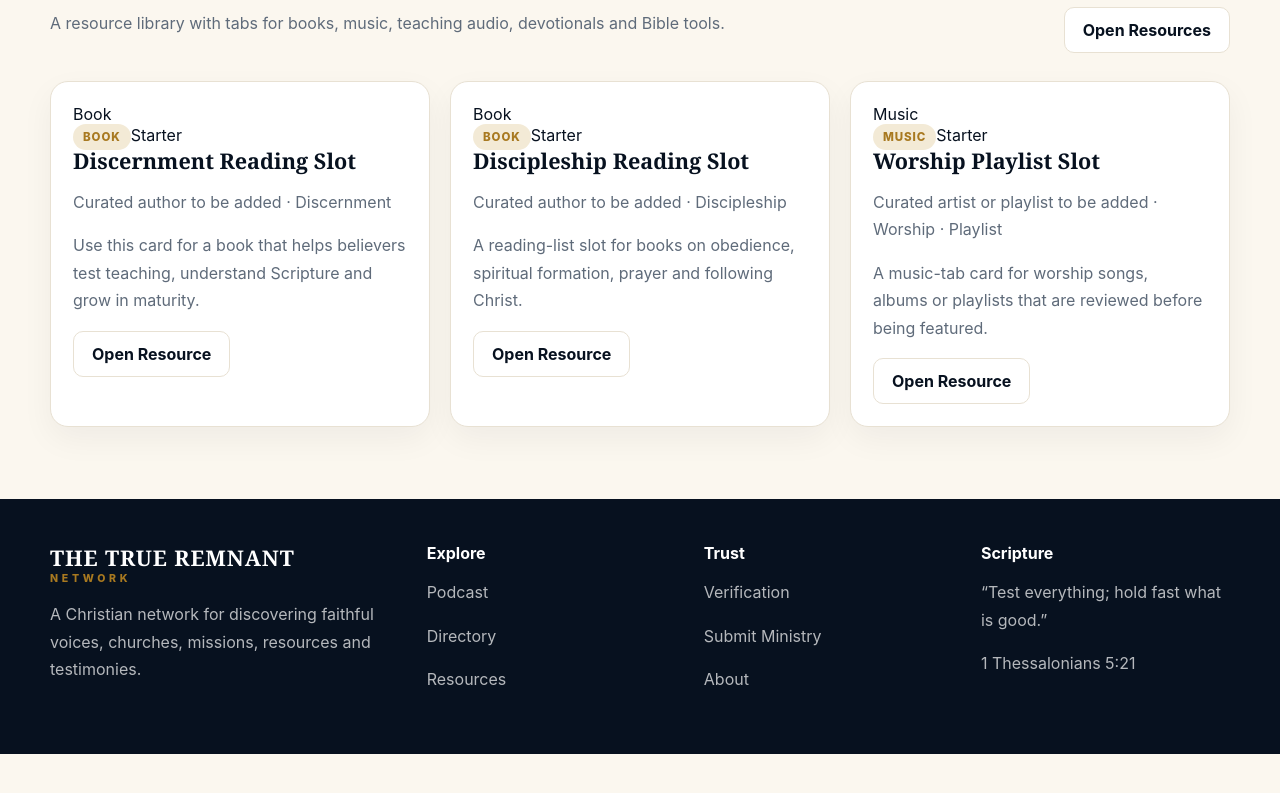
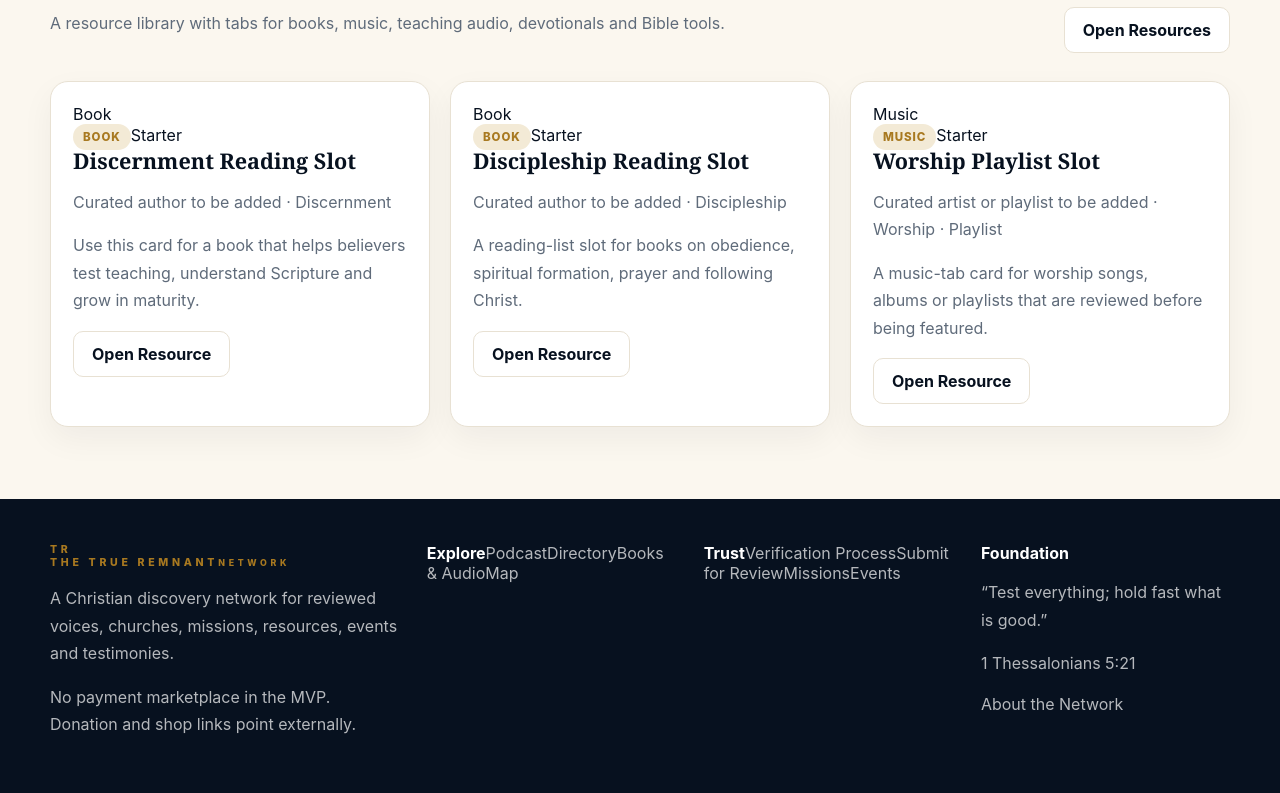
Before and after one commit to dakande85-bit/the-true-remnant-network, a Next.js app: page / in a window 1280 px wide. Shown: the part 3617-4410 px from the top of the page. Before the commit the page ends 4371 px from the top, so only its background shows below. Built offline with nearby package versions, Linux system fonts and the light colour scheme.

Commit message:
Improve footer content

```diff
--- a/src/components/Footer.tsx
+++ b/src/components/Footer.tsx
@@ -3,25 +3,35 @@ export function Footer() {
     <footer className="footer">
       <div className="container footer-grid">
         <div>
-          <div className="logo">THE TRUE REMNANT<span>NETWORK</span></div>
-          <p>A Christian network for discovering faithful voices, churches, missions, resources and testimonies.</p>
+          <a href="/" className="logo footer-logo">
+            <span className="logo-mark">TR</span>
+            <span className="logo-copy">
+              THE TRUE REMNANT
+              <small>NETWORK</small>
+            </span>
+          </a>
+          <p>A Christian discovery network for reviewed voices, churches, missions, resources, events and testimonies.</p>
+          <p className="footer-note">No payment marketplace in the MVP. Donation and shop links point externally.</p>
         </div>
         <div>
           <strong>Explore</strong>
-          <p><a href="/podcast">Podcast</a></p>
-          <p><a href="/directory">Directory</a></p>
-          <p><a href="/resources">Resources</a></p>
+          <a href="/podcast">Podcast</a>
+          <a href="/directory">Directory</a>
+          <a href="/resources">Books & Audio</a>
+          <a href="/map">Map</a>
         </div>
         <div>
           <strong>Trust</strong>
-          <p><a href="/verification">Verification</a></p>
-          <p><a href="/submit">Submit Ministry</a></p>
-          <p><a href="/about">About</a></p>
+          <a href="/verification">Verification Process</a>
+          <a href="/submit">Submit for Review</a>
+          <a href="/missions">Missions</a>
+          <a href="/events">Events</a>
         </div>
         <div>
-          <strong>Scripture</strong>
+          <strong>Foundation</strong>
           <p>“Test everything; hold fast what is good.”</p>
           <p>1 Thessalonians 5:21</p>
+          <a href="/about">About the Network</a>
         </div>
       </div>
     </footer>
```
